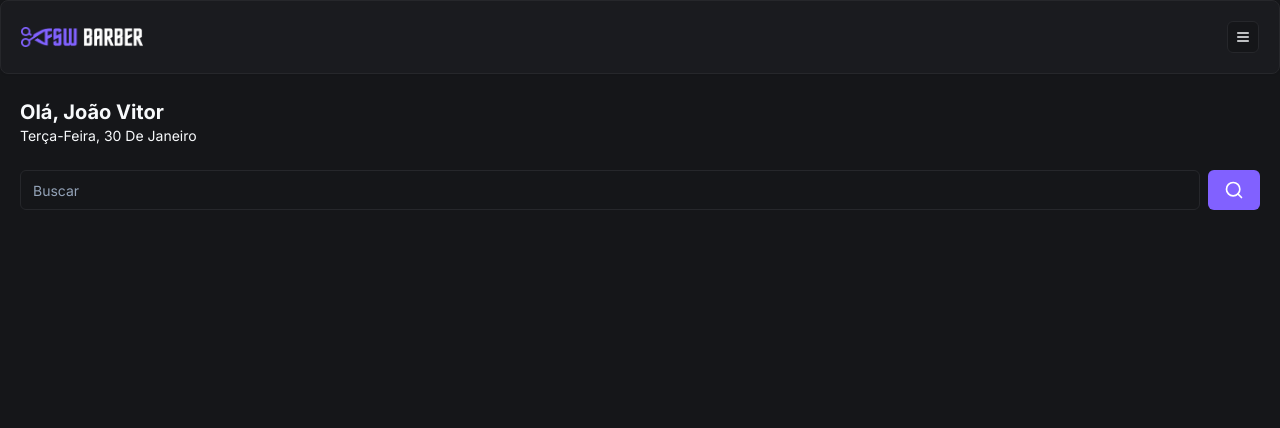
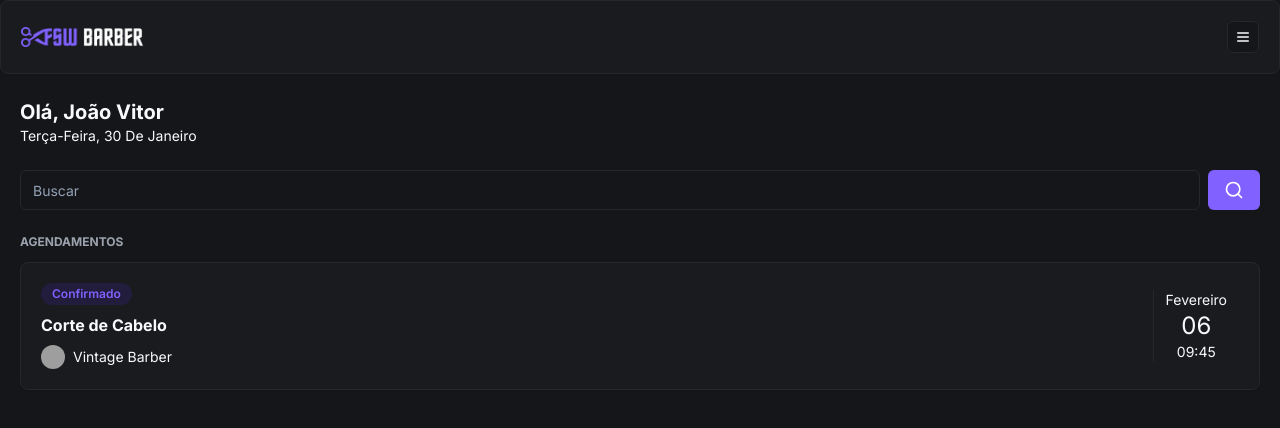
Before and after one commit to jv-farias/barber-next-ts-fullstack, a Next.js app: page / in a window 1280 px wide. Shown: the top 428 px of the page. Built offline with nearby package versions, Linux system fonts and the light colour scheme; grey boxes are pictures that could not be loaded.

Commit message:
:sparkles: feat: add initial booking component

```diff
--- a/app/(home)/page.tsx
+++ b/app/(home)/page.tsx
@@ -3,6 +3,7 @@ import Header from "../_components/header";
 import { format } from 'date-fns'
 import { ptBR } from "date-fns/locale";
 import Search from "./_components/search";
+import BookingItem from "../_components/bookingItem";
 
 export default function Home() {
   return (
@@ -18,6 +19,10 @@ export default function Home() {
       <div className="px-5 mt-6">
         <Search />
       </div>
+      <div className="px-5 mt-6">
+        <h2 className="text-xs mb-3 uppercase text-gray-400 font-bold">Agendamentos</h2>
+        <BookingItem />
+      </div>
     </>
   );
 }
--- /dev/null
+++ b/app/_components/bookingItem.tsx
@@ -0,0 +1,30 @@
+import { Avatar, AvatarFallback, AvatarImage } from "./ui/avatar"
+import { Badge } from "./ui/badge"
+import { Card, CardContent } from "./ui/card"
+
+const BookingItem = () => {
+    return (
+        <Card>
+            <CardContent className="p-5 flex flex-row justify-between items-center py-0 " >
+                <div className="flex flex-col gap-2 py-5 " >
+                    <Badge className="bg-[#221C3D] text-primary hover:bg-[#221C3D] w-fit">Confirmado</Badge>
+                    <h2 className="font-bold" >Corte de Cabelo</h2>
+                    <div className="flex items-center gap-2" >
+                        <Avatar className="h-6 w-6" >
+                            <AvatarImage src="https://imguol.com/c/esporte/de/2023/12/30/cristiano-ronaldo-comemora-apos-vitoria-do-al-nassr-contra-o-al-taawoun-pelo-sauditao-1703981349096_v2_450x450.jpg" />
+                            <AvatarFallback>A</AvatarFallback>
+                        </Avatar>
+                        <h3 className="text-sm" >Vintage Barber</h3>
+                    </div>
+                </div>
+                <div className="flex flex-col items-center border-l border-solid border-secondary px-3" >
+                    <p className="text-sm" >Fevereiro</p>
+                    <p className="text-2xl">06</p>
+                    <p className="text-sm" >09:45</p>
+                </div>
+            </CardContent>
+        </Card>
+    )
+}
+
+export default BookingItem
--- /dev/null
+++ b/app/_components/ui/avatar.tsx
@@ -0,0 +1,50 @@
+"use client"
+
+import * as React from "react"
+import * as AvatarPrimitive from "@radix-ui/react-avatar"
+
+import { cn } from "@/app/_lib/utils"
+
+const Avatar = React.forwardRef<
+  React.ElementRef<typeof AvatarPrimitive.Root>,
+  React.ComponentPropsWithoutRef<typeof AvatarPrimitive.Root>
+>(({ className, ...props }, ref) => (
+  <AvatarPrimitive.Root
+    ref={ref}
+    className={cn(
+      "relative flex h-10 w-10 shrink-0 overflow-hidden rounded-full",
+      className
+    )}
+    {...props}
+  />
+))
+Avatar.displayName = AvatarPrimitive.Root.displayName
+
+const AvatarImage = React.forwardRef<
+  React.ElementRef<typeof AvatarPrimitive.Image>,
+  React.ComponentPropsWithoutRef<typeof AvatarPrimitive.Image>
+>(({ className, ...props }, ref) => (
+  <AvatarPrimitive.Image
+    ref={ref}
+    className={cn("aspect-square h-full w-full", className)}
+    {...props}
+  />
+))
+AvatarImage.displayName = AvatarPrimitive.Image.displayName
+
+const AvatarFallback = React.forwardRef<
+  React.ElementRef<typeof AvatarPrimitive.Fallback>,
+  React.ComponentPropsWithoutRef<typeof AvatarPrimitive.Fallback>
+>(({ className, ...props }, ref) => (
+  <AvatarPrimitive.Fallback
+    ref={ref}
+    className={cn(
+      "flex h-full w-full items-center justify-center rounded-full bg-muted",
+      className
+    )}
+    {...props}
+  />
+))
+AvatarFallback.displayName = AvatarPrimitive.Fallback.displayName
+
+export { Avatar, AvatarImage, AvatarFallback }
--- /dev/null
+++ b/app/_components/ui/badge.tsx
@@ -0,0 +1,36 @@
+import * as React from "react"
+import { cva, type VariantProps } from "class-variance-authority"
+
+import { cn } from "@/app/_lib/utils"
+
+const badgeVariants = cva(
+  "inline-flex items-center rounded-full border px-2.5 py-0.5 text-xs font-semibold transition-colors focus:outline-none focus:ring-2 focus:ring-ring focus:ring-offset-2",
+  {
+    variants: {
+      variant: {
+        default:
+          "border-transparent bg-primary text-primary-foreground hover:bg-primary/80",
+        secondary:
+          "border-transparent bg-secondary text-secondary-foreground hover:bg-secondary/80",
+        destructive:
+          "border-transparent bg-destructive text-destructive-foreground hover:bg-destructive/80",
+        outline: "text-foreground",
+      },
+    },
+    defaultVariants: {
+      variant: "default",
+    },
+  }
+)
+
+export interface BadgeProps
+  extends React.HTMLAttributes<HTMLDivElement>,
+    VariantProps<typeof badgeVariants> {}
+
+function Badge({ className, variant, ...props }: BadgeProps) {
+  return (
+    <div className={cn(badgeVariants({ variant }), className)} {...props} />
+  )
+}
+
+export { Badge, badgeVariants }
--- a/package.json
+++ b/package.json
@@ -13,6 +13,7 @@
   },
   "dependencies": {
     "@prisma/client": "^5.8.1",
+    "@radix-ui/react-avatar": "^1.0.4",
     "@radix-ui/react-slot": "^1.0.2",
     "class-variance-authority": "^0.7.0",
     "clsx": "^2.1.0",
```
Also changed, not shown: 1 other file (tests, documents, lock files or other folders).
